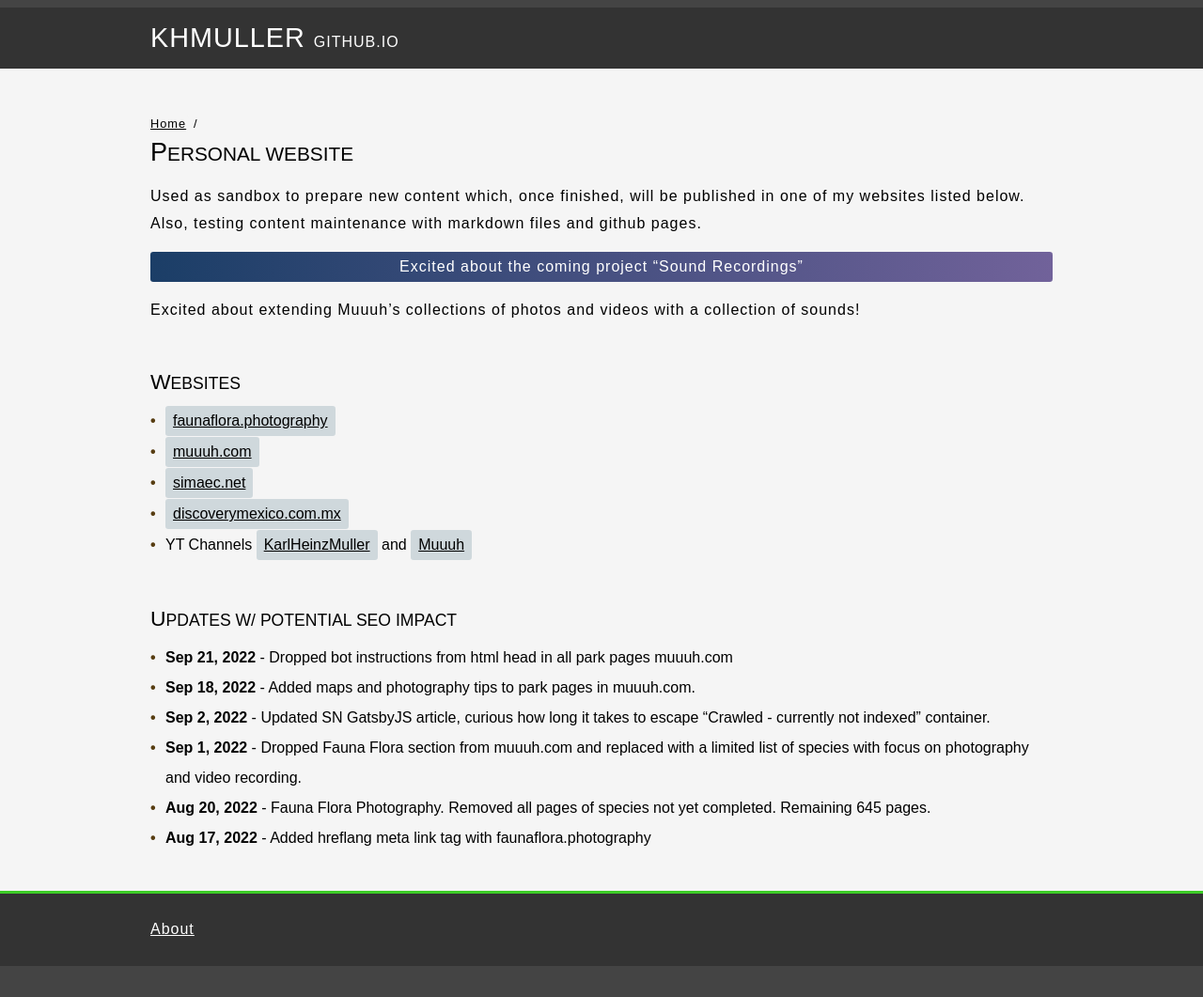
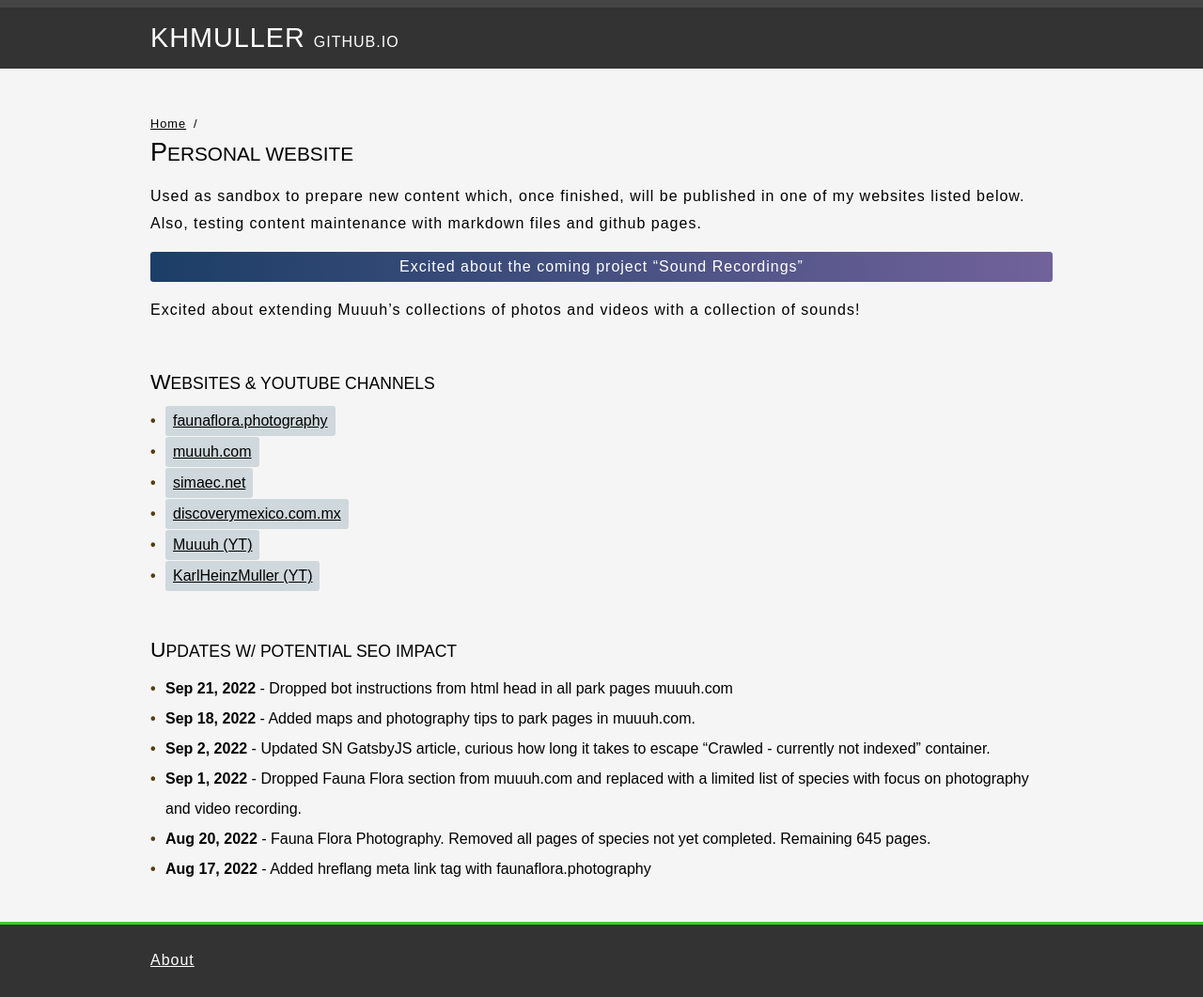
Before and after one commit to KHMuller/khmuller.github.io, a Jekyll site: the page built from index.md, in a window 1280 px wide. Shown: the whole page at 94% size. Built offline with Jekyll 4.4.1, drawn with Linux system fonts in a browser that asks for light colours; before the commit the page ends 1028 px from its top, so only the background shows below that.

Commit message:
Update index.md

```diff
--- a/index.md
+++ b/index.md
@@ -14,13 +14,14 @@ Excited about the coming project "Sound Recordings"
 
 Excited about extending Muuuh's collections of photos and videos with a collection of sounds!
 
-### Websites
+### Websites &amp; YouTube Channels
 
 - [faunaflora.photography](https://faunaflora.photography "Fauna Flora Photography")
 - [muuuh.com](https://muuuh.com "Muuuh Wildlife Photography")
 - [simaec.net](https://www.simaec.net "Web Publishing")
 - [discoverymexico.com.mx](https://www.discoverymexico.com.mx "Discovery Mexico")
-- YT Channels [KarlHeinzMuller](https://youtube.com/@KarlHeinzMuller "Karl-Heinz Müller") and [Muuuh](https://youtube.com/@Muuuh "Muuuh Wildlife Photography")
+- [Muuuh (YT)](https://youtube.com/@Muuuh "Muuuh Wildlife Photography")
+- [KarlHeinzMuller (YT)](https://youtube.com/@KarlHeinzMuller "Karl-Heinz Müller")
 
 ### Updates w/ Potential SEO Impact
 - **Sep 21, 2022** - Dropped bot instructions from html head in all park pages muuuh.com
```
